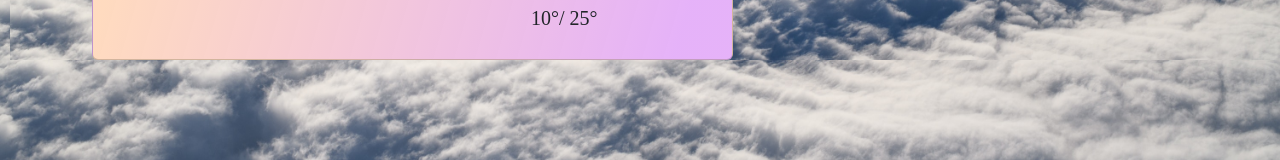
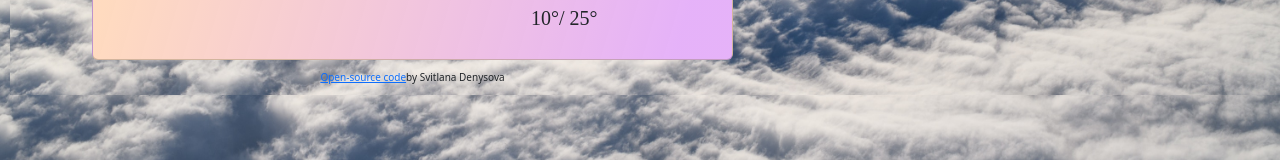
Before and after one commit to DenisovaSS/weather_react, a React (Create React App) app: page / in a window 1280 px wide. Shown: the part 616-776 px from the top of the page. Built offline with nearby package versions, Linux system fonts and the light colour scheme.

Commit message:
added link gidhub

```diff
--- a/src/App.js
+++ b/src/App.js
@@ -95,6 +95,16 @@
                   </div>
                 </div>
               </div>
+              <div className="open-source">
+                <a
+                  href="https://github.com/DenisovaSS/weather_react"
+                  target="_blank"
+                  rel="noreferrer"
+                >
+                  Open-source code
+                </a>
+                by Svitlana Denysova
+              </div>
             </div>
             <div className="col-sm-4">
               <div className="card over">
```
